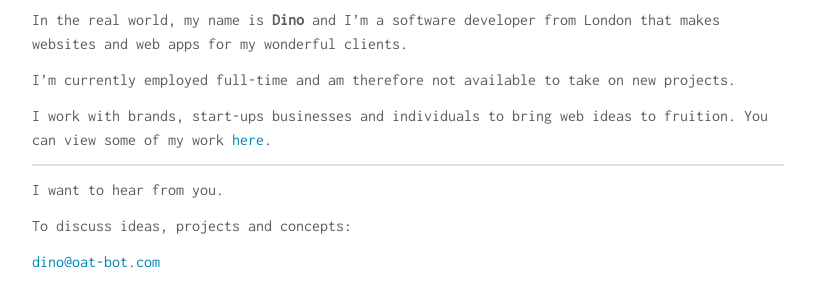
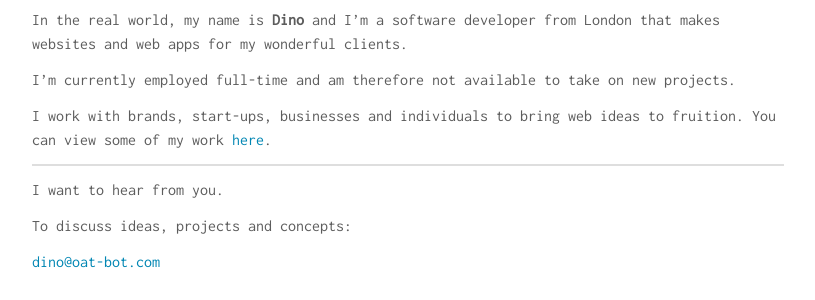
Before and after one commit to dino-koutrouzas/dotcom, a Jekyll site: the page built from about.md, in a window 1280 px wide. Shown: the part 311-611 px from the top of the page, without its empty margins (232-1047 px from the left). Built offline with Jekyll 4.4.1, drawn with Linux system fonts in a browser that asks for light colours.

```diff
--- a/about.md
+++ b/about.md
@@ -11,7 +11,7 @@ In the real world, my name is **Dino** and I'm a software developer from London
 
 I'm currently employed full-time and am therefore not available to take on new projects.
 
-I work with brands, start-ups businesses and individuals to bring web ideas to fruition. You can view some of my work [here](/projects).
+I work with brands, start-ups, businesses and individuals to bring web ideas to fruition. You can view some of my work [here](/projects).
 
 ***
 
```
